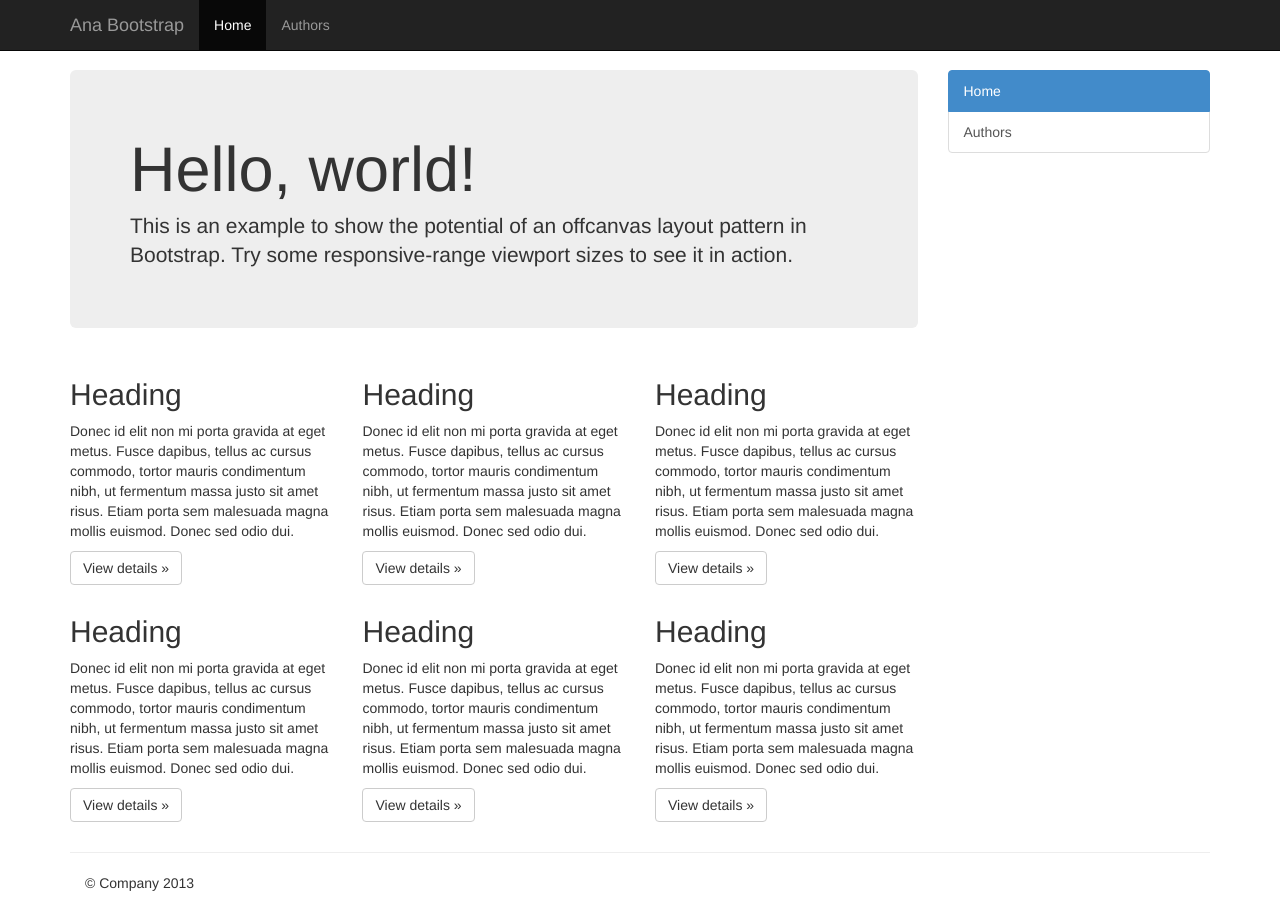
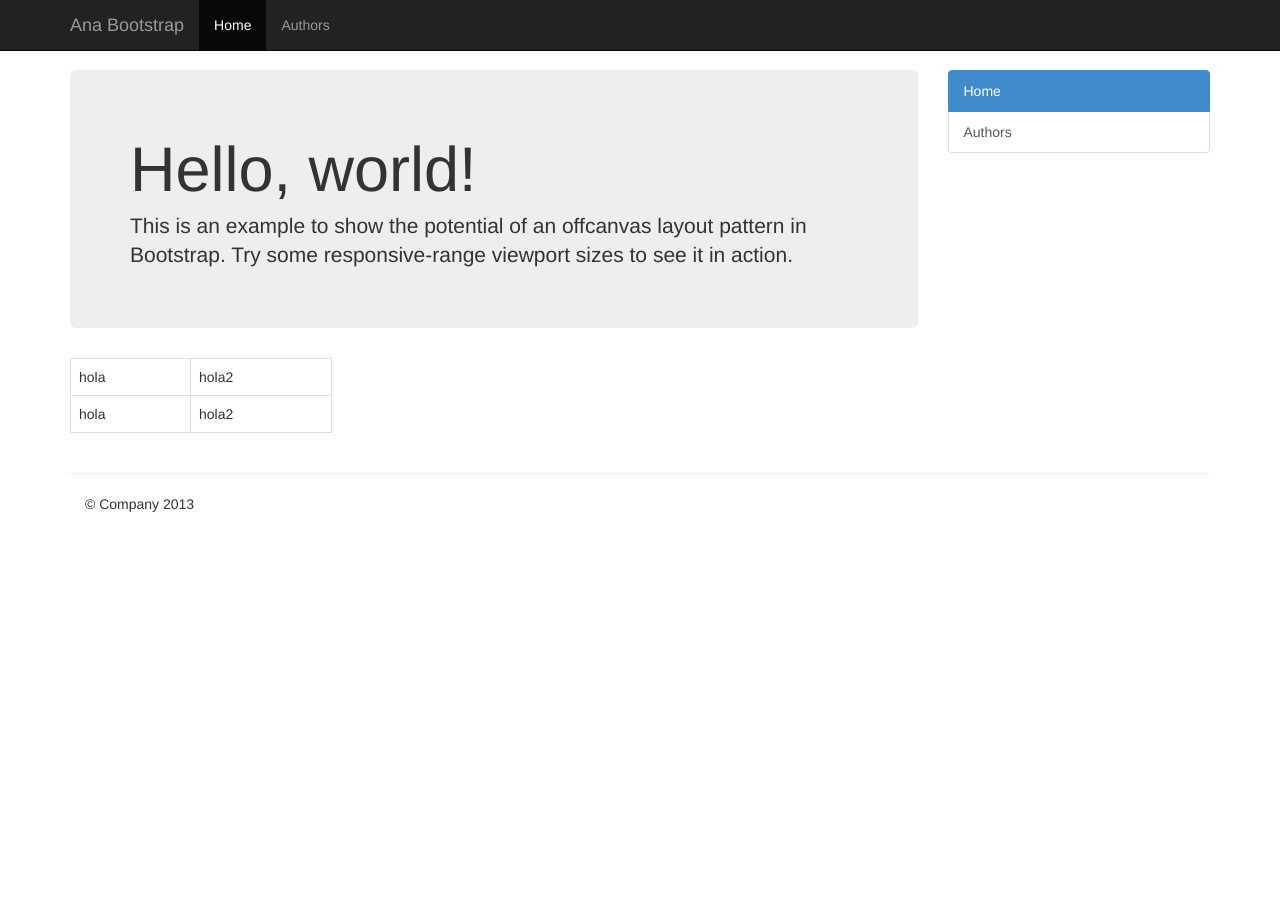
Before and after one commit to AnaRiquelme/practicaBootstrapAna, a plain HTML site: page web/index.html in a window 1280 px wide. After the commit the page ends 800 px from the top, so only its background shows below. Drawn offline with nearby package versions, Linux system fonts and the light colour scheme.

Commit message:
proyecto practica bootstrap

```diff
--- a/web/index.html
+++ b/web/index.html
@@ -66,35 +66,20 @@ and open the template in the editor.
                     </div>
                     <div class="row">
                         <div class="col-6 col-sm-6 col-lg-4">
-              <h2>Heading</h2>
-              <p>Donec id elit non mi porta gravida at eget metus. Fusce dapibus, tellus ac cursus commodo, tortor mauris condimentum nibh, ut fermentum massa justo sit amet risus. Etiam porta sem malesuada magna mollis euismod. Donec sed odio dui. </p>
-              <p><a class="btn btn-default" href="#" role="button">View details &raquo;</a></p>
-            </div><!--/span-->
-            <div class="col-6 col-sm-6 col-lg-4">
-              <h2>Heading</h2>
-              <p>Donec id elit non mi porta gravida at eget metus. Fusce dapibus, tellus ac cursus commodo, tortor mauris condimentum nibh, ut fermentum massa justo sit amet risus. Etiam porta sem malesuada magna mollis euismod. Donec sed odio dui. </p>
-              <p><a class="btn btn-default" href="#" role="button">View details &raquo;</a></p>
-            </div><!--/span-->
-            <div class="col-6 col-sm-6 col-lg-4">
-              <h2>Heading</h2>
-              <p>Donec id elit non mi porta gravida at eget metus. Fusce dapibus, tellus ac cursus commodo, tortor mauris condimentum nibh, ut fermentum massa justo sit amet risus. Etiam porta sem malesuada magna mollis euismod. Donec sed odio dui. </p>
-              <p><a class="btn btn-default" href="#" role="button">View details &raquo;</a></p>
-            </div><!--/span-->
-            <div class="col-6 col-sm-6 col-lg-4">
-              <h2>Heading</h2>
-              <p>Donec id elit non mi porta gravida at eget metus. Fusce dapibus, tellus ac cursus commodo, tortor mauris condimentum nibh, ut fermentum massa justo sit amet risus. Etiam porta sem malesuada magna mollis euismod. Donec sed odio dui. </p>
-              <p><a class="btn btn-default" href="#" role="button">View details &raquo;</a></p>
-            </div><!--/span-->
-            <div class="col-6 col-sm-6 col-lg-4">
-              <h2>Heading</h2>
-              <p>Donec id elit non mi porta gravida at eget metus. Fusce dapibus, tellus ac cursus commodo, tortor mauris condimentum nibh, ut fermentum massa justo sit amet risus. Etiam porta sem malesuada magna mollis euismod. Donec sed odio dui. </p>
-              <p><a class="btn btn-default" href="#" role="button">View details &raquo;</a></p>
-            </div><!--/span-->
-            <div class="col-6 col-sm-6 col-lg-4">
-              <h2>Heading</h2>
-              <p>Donec id elit non mi porta gravida at eget metus. Fusce dapibus, tellus ac cursus commodo, tortor mauris condimentum nibh, ut fermentum massa justo sit amet risus. Etiam porta sem malesuada magna mollis euismod. Donec sed odio dui. </p>
-              <p><a class="btn btn-default" href="#" role="button">View details &raquo;</a></p>
-            </div><!--/span-->
+                            <div class="table-responsive">
+                                <table class="table table-bordered">
+                                    <tr>
+                                        <td>hola</td>
+                                        <td>hola2</td>
+                                    </tr>
+                                    <tr>
+                                        <td>hola</td>
+                                        <td>hola2</td>
+                                    </tr>
+                                </table>
+                            </div>
+
+                        </div>
                     </div><!--/row-->
                 </div><!--/span-->
 
```
Lines whose indentation alone changed are shown as unchanged.
